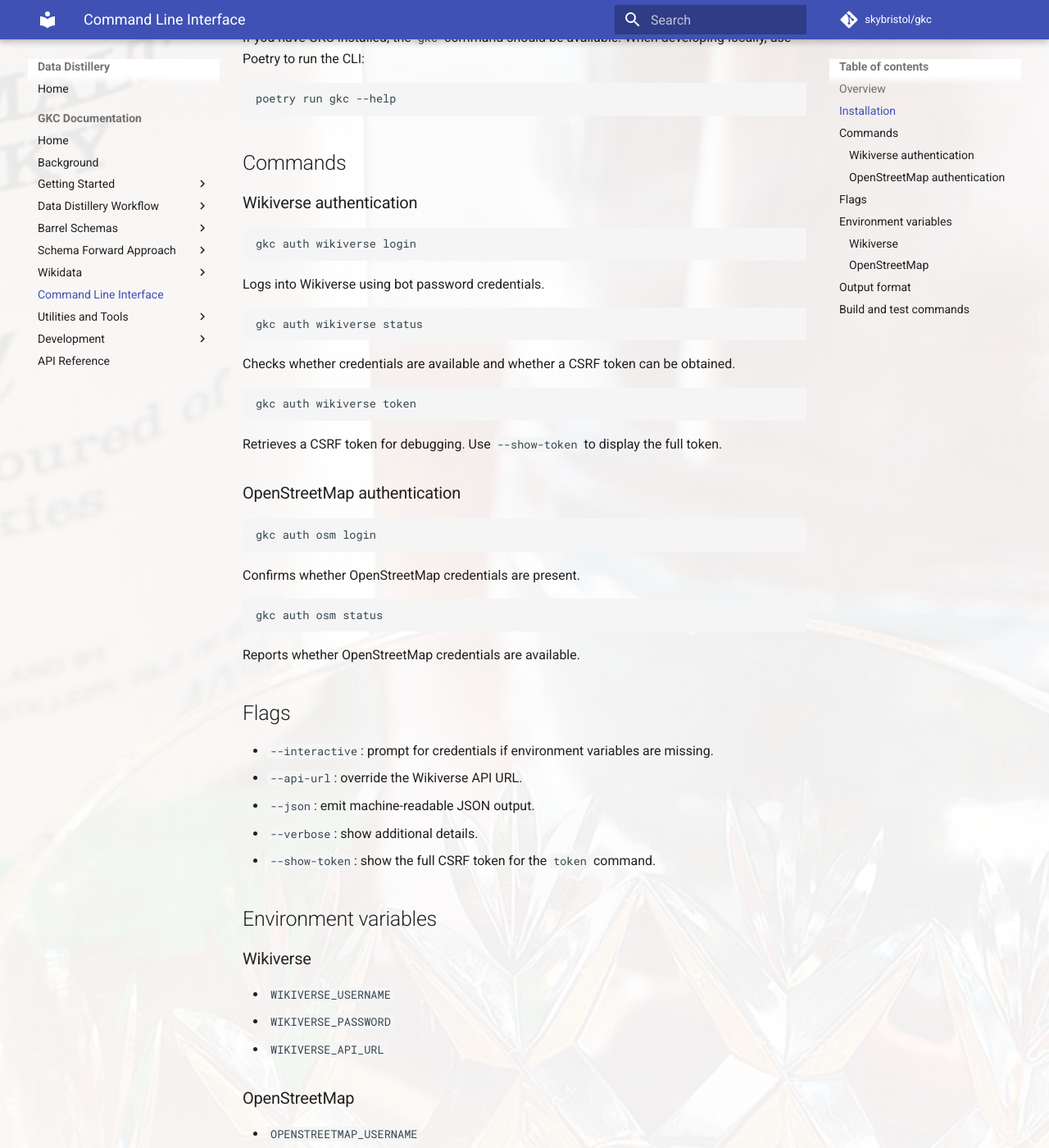
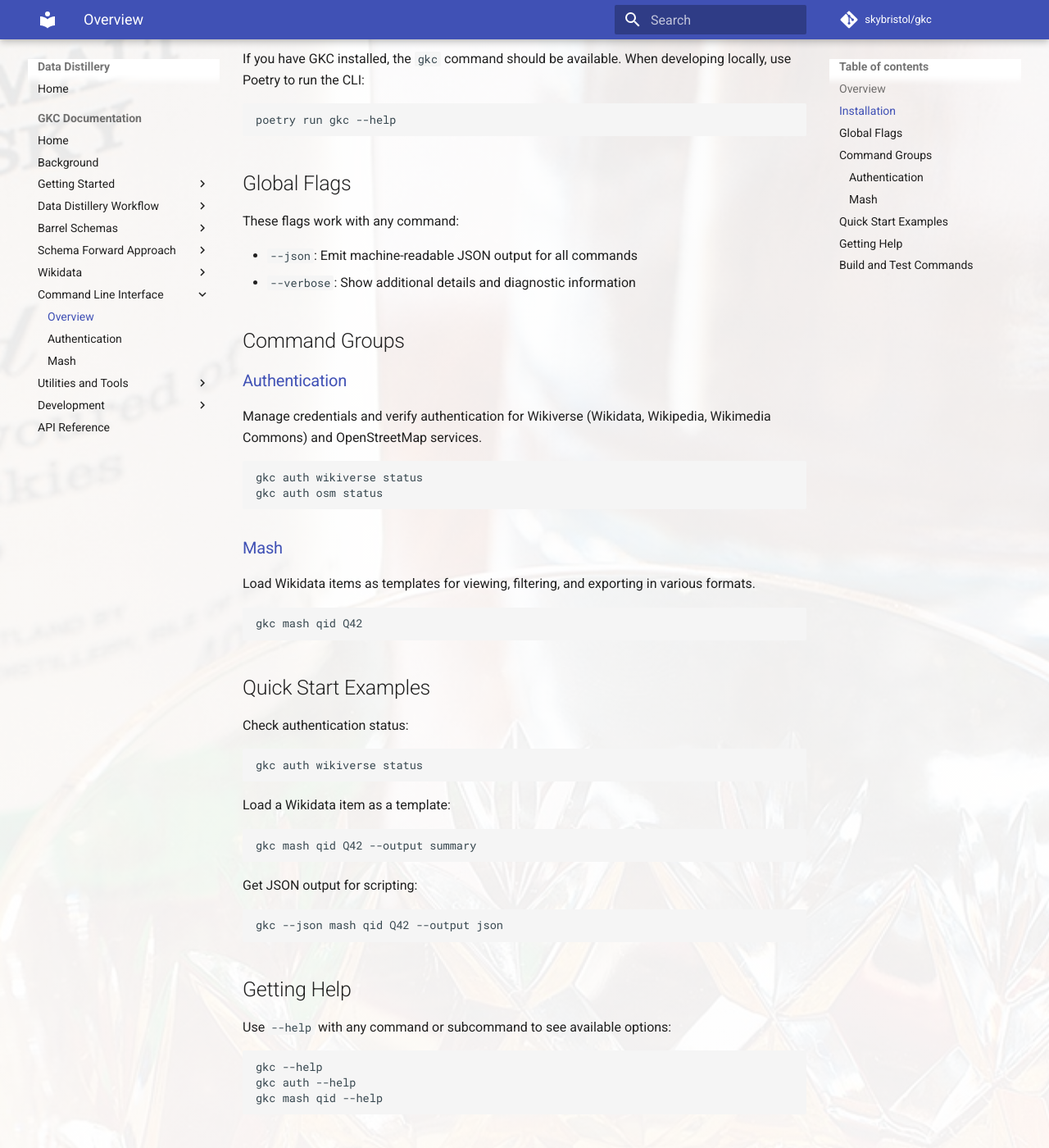
Before and after one commit to skybristol/gkc, an MkDocs documentation site: the page built from docs/gkc/cli/index.md, in a window 1280 px wide and 1400 px high, scrolled down 405 px. Shown: the whole window at 82% size. Built offline with MkDocs 1.6.1 and Material for MkDocs 9.7.7, drawn with Linux system fonts in a browser that asks for light colours; comment, search, counter and statistics services are not loaded; some of the changed lines change nothing that is shown; some of the changed text lies outside the part shown.

Commit message:
Add CLI documentation for mash route Fixes #44

````diff
--- a/docs/gkc/cli.md
+++ /dev/null
@@ -1,81 +0,0 @@
-# CLI
-
-Plain meaning: Run GKC tasks from your terminal.
-
-## Overview
-
-The CLI is a lightweight entry point for common workflows. The initial scope focuses on authentication checks for Wikiverse and OpenStreetMap.
-
-## Installation
-
-If you have GKC installed, the `gkc` command should be available. When developing locally, use Poetry to run the CLI:
-
-```bash
-poetry run gkc --help
-```
-
-## Commands
-
-### Wikiverse authentication
-
-```bash
-gkc auth wikiverse login
-```
-
-Logs into Wikiverse using bot password credentials.
-
-```bash
-gkc auth wikiverse status
-```
-
-Checks whether credentials are available and whether a CSRF token can be obtained.
-
-```bash
-gkc auth wikiverse token
-```
-
-Retrieves a CSRF token for debugging. Use `--show-token` to display the full token.
-
-### OpenStreetMap authentication
-
-```bash
-gkc auth osm login
-```
-
-Confirms whether OpenStreetMap credentials are present.
-
-```bash
-gkc auth osm status
-```
-
-Reports whether OpenStreetMap credentials are available.
-
-## Flags
-
-- `--interactive`: prompt for credentials if environment variables are missing.
-- `--api-url`: override the Wikiverse API URL.
-- `--json`: emit machine-readable JSON output.
-- `--verbose`: show additional details.
-- `--show-token`: show the full CSRF token for the `token` command.
-
-## Environment variables
-
-### Wikiverse
-
-- `WIKIVERSE_USERNAME`
-- `WIKIVERSE_PASSWORD`
-- `WIKIVERSE_API_URL`
-
-### OpenStreetMap
-
-- `OPENSTREETMAP_USERNAME`
-- `OPENSTREETMAP_PASSWORD`
-
-## Output format
-
-The CLI returns a single JSON object when `--json` is used. Tokens are redacted unless `--show-token` is provided.
-
-## Build and test commands
-
-- Build docs: `poetry run mkdocs build`
-- Run tests: `poetry run pytest`
--- /dev/null
+++ b/docs/gkc/cli/auth.md
@@ -0,0 +1,173 @@
+# Authentication Commands
+
+Plain meaning: Verify and manage credentials for external services.
+
+## Overview
+
+The authentication commands help you verify that your credentials are properly configured and can successfully authenticate with Wikiverse (Wikidata, Wikipedia, Wikimedia Commons) and OpenStreetMap services.
+
+## Wikiverse Authentication
+
+Wikiverse commands manage authentication for all Wikimedia projects (Wikidata, Wikipedia, Wikimedia Commons) using bot password credentials.
+
+### Login
+
+```bash
+gkc auth wikiverse login
+```
+
+Logs into Wikiverse using bot password credentials.
+
+**Options:**
+- `--interactive`: Prompt for credentials if environment variables are missing
+- `--api-url`: Override the Wikiverse API URL
+
+**Example:**
+```bash
+gkc auth wikiverse login --interactive
+```
+
+### Status
+
+```bash
+gkc auth wikiverse status
+```
+
+Checks whether credentials are available and whether a CSRF token can be obtained. This is the recommended way to verify your authentication setup.
+
+**Options:**
+- `--api-url`: Override the Wikiverse API URL
+
+**Example:**
+```bash
+gkc auth wikiverse status
+gkc --json auth wikiverse status
+```
+
+### Token
+
+```bash
+gkc auth wikiverse token
+```
+
+Retrieves a CSRF token for debugging purposes. Tokens are redacted by default for security.
+
+**Options:**
+- `--interactive`: Prompt for credentials if environment variables are missing
+- `--api-url`: Override the Wikiverse API URL
+- `--show-token`: Display the full token (use with caution)
+
+**Example:**
+```bash
+gkc auth wikiverse token
+gkc auth wikiverse token --show-token
+```
+
+## OpenStreetMap Authentication
+
+OpenStreetMap commands verify that OSM credentials are properly configured.
+
+### Login
+
+```bash
+gkc auth osm login
+```
+
+Confirms whether OpenStreetMap credentials are present.
+
+**Options:**
+- `--interactive`: Prompt for credentials if environment variables are missing
+
+**Example:**
+```bash
+gkc auth osm login --interactive
+```
+
+### Status
+
+```bash
+gkc auth osm status
+```
+
+Reports whether OpenStreetMap credentials are available.
+
+**Example:**
+```bash
+gkc auth osm status
+gkc --json auth osm status
+```
+
+## Environment Variables
+
+### Wikiverse
+
+These environment variables configure Wikiverse authentication:
+
+- `WIKIVERSE_USERNAME`: Your bot username (format: `YourUsername@BotName`)
+- `WIKIVERSE_PASSWORD`: Your bot password
+- `WIKIVERSE_API_URL`: API URL (optional, defaults to Wikidata)
+
+**Example:**
+```bash
+export WIKIVERSE_USERNAME="MyUser@MyBot"
+export WIKIVERSE_PASSWORD="abc123def456"
+```
+
+### OpenStreetMap
+
+These environment variables configure OSM authentication:
+
+- `OPENSTREETMAP_USERNAME`: Your OSM username
+- `OPENSTREETMAP_PASSWORD`: Your OSM password
+
+**Example:**
+```bash
+export OPENSTREETMAP_USERNAME="myuser"
+export OPENSTREETMAP_PASSWORD="secret123"
+```
+
+## Output Formats
+
+### Human-Readable Output
+
+By default, commands output simple status messages:
+
+```bash
+$ gkc auth wikiverse status
+Credentials and token validated
+authenticated: True
+logged_in: True
+api_url: https://www.wikidata.org/w/api.php
+token_ok: True
+```
+
+### JSON Output
+
+Use the `--json` flag for machine-readable output suitable for scripts:
+
+```bash
+$ gkc --json auth wikiverse status
+{
+  "command": "auth.wikiverse.status",
+  "ok": true,
+  "message": "Credentials and token validated",
+  "details": {
+    "authenticated": true,
+    "logged_in": true,
+    "api_url": "https://www.wikidata.org/w/api.php",
+    "token_ok": true
+  }
+}
+```
+
+## Security Notes
+
+- Tokens are automatically redacted in output unless `--show-token` is explicitly used
+- Never commit credentials or tokens to version control
+- Use environment variables or interactive prompts instead of command-line arguments for credentials
+- The `--json` output is safe to log as it redacts sensitive information by default
+
+## Related Documentation
+
+- [Authentication Guide](../authentication.md) - Detailed guide for setting up authentication in your code
+- [CLI Overview](index.md) - Main CLI documentation
--- /dev/null
+++ b/docs/gkc/cli/index.md
@@ -0,0 +1,80 @@
+# Command Line Interface (CLI)
+
+Plain meaning: Run GKC tasks from your terminal.
+
+## Overview
+
+The GKC command line interface provides a lightweight entry point for common workflows including authentication, data loading, and transformation tasks. Commands are organized into logical groups for easy discovery and use.
+
+## Installation
+
+If you have GKC installed, the `gkc` command should be available. When developing locally, use Poetry to run the CLI:
+
+```bash
+poetry run gkc --help
+```
+
+## Global Flags
+
+These flags work with any command:
+
+- `--json`: Emit machine-readable JSON output for all commands
+- `--verbose`: Show additional details and diagnostic information
+
+## Command Groups
+
+### [Authentication](auth.md)
+
+Manage credentials and verify authentication for Wikiverse (Wikidata, Wikipedia, Wikimedia Commons) and OpenStreetMap services.
+
+```bash
+gkc auth wikiverse status
+gkc auth osm status
+```
+
+### [Mash](mash.md)
+
+Load Wikidata items as templates for viewing, filtering, and exporting in various formats.
+
+```bash
+gkc mash qid Q42
+```
+
+## Quick Start Examples
+
+Check authentication status:
+```bash
+gkc auth wikiverse status
+```
+
+Load a Wikidata item as a template:
+```bash
+gkc mash qid Q42 --output summary
+```
+
+Get JSON output for scripting:
+```bash
+gkc --json mash qid Q42 --output json
+```
+
+## Getting Help
+
+Use `--help` with any command or subcommand to see available options:
+
+```bash
+gkc --help
+gkc auth --help
+gkc mash qid --help
+```
+
+## Build and Test Commands
+
+Build documentation:
+```bash
+poetry run mkdocs build
+```
+
+Run tests:
+```bash
+poetry run pytest
+```
--- /dev/null
+++ b/docs/gkc/cli/mash.md
@@ -0,0 +1,223 @@
+# Mash Commands
+
+Plain meaning: Load source data as ingredients for further actions.
+
+## Overview
+
+The mash module in GKC handles the input of various data and information content and structure that will be processed through data distillery workflows. The mash CLI provides an interface to the most common functionality that is useful at the command line.
+
+The name "mash" comes from the distillery metaphor—like grain that's been milled and steeped to extract fermentable sugars, mashed items extract the essential structure and content from source data, readying the ingredients for further processing.
+
+## Load Wikidata Item by QID
+
+```bash
+gkc mash qid <QID>
+```
+
+Load a Wikidata item by its QID (e.g., Q42) and output it in the specified format.
+
+**Arguments:**
+- `qid`: The Wikidata item ID (e.g., Q42, Q1234567)
+
+**Output Format Options:**
+- `--output summary`: (default) Human-readable summary of the item
+- `--output qsv1`: QuickStatements V1 format for bulk operations
+- `--output json`: Structured JSON representation
+
+**Filtering Options:**
+- `--exclude-properties <P1,P2,...>`: Comma-separated list of property IDs to exclude (e.g., P31,P21)
+- `--exclude-qualifiers`: Omit all qualifiers from the output
+- `--exclude-references`: Omit all references from the output
+
+**Item Creation Mode:**
+- `--new`: Use CREATE/LAST syntax for creating new items (default is edit mode for existing items)
+
+### Examples
+
+#### Summary Output (Default)
+
+View a human-readable summary of an item:
+
+```bash
+$ gkc mash qid Q42
+Template loaded: Q42
+qid: Q42
+labels: en: Douglas Adams
+descriptions: en: English science fiction writer
+aliases: en: Douglas Noël Adams, Douglas Noel Adams
+claims: 42
+```
+
+#### QuickStatements V1 Format
+
+Export an item for bulk creation of similar items:
+
+```bash
+$ gkc mash qid Q42 --output qsv1
+Q42|Len|"Douglas Adams"
+Q42|Den|"English science fiction writer"
+Q42|P31|Q5  /* instance of: human */
+Q42|P21|Q6581097  /* sex or gender: male */
+...
+```
+
+Use `--new` for creating new items with CREATE/LAST syntax:
+
+```bash
+$ gkc mash qid Q42 --output qsv1 --new
+CREATE
+LAST|Len|"Douglas Adams"
+LAST|Den|"English science fiction writer"
+LAST|P31|Q5  /* instance of: human */
+```
+
+#### JSON Format
+
+Export structured JSON for programmatic use:
+
+```bash
+$ gkc mash qid Q42 --output json
+{
+  "qid": "Q42",
+  "labels": {
+    "en": "Douglas Adams"
+  },
+  "descriptions": {
+    "en": "English science fiction writer"
+  },
+  "claims": [...]
+}
+```
+
+#### Filtering Properties
+
+Exclude specific properties (e.g., exclude "instance of" and "sex or gender"):
+
+```bash
+$ gkc mash qid Q42 --output qsv1 --exclude-properties P31,P21
+```
+
+Exclude qualifiers and references to get cleaner output:
+
+```bash
+$ gkc mash qid Q42 --output qsv1 --exclude-qualifiers --exclude-references
+```
+
+#### Machine-Readable Output
+
+Combine with `--json` flag for structured command output:
+
+```bash
+$ gkc --json mash qid Q42 --output summary
+{
+  "command": "mash.qid",
+  "ok": true,
+  "message": "Template loaded: Q42",
+  "details": {
+    "qid": "Q42",
+    "labels": "en: Douglas Adams",
+    "descriptions": "en: English science fiction writer",
+    ...
+  }
+}
+```
+
+## Output Format Details
+
+### Summary Format
+
+The summary format provides a high-level overview of the item including:
+- QID
+- Labels (by language)
+- Descriptions (by language)
+- Aliases (by language)
+- Claim count
+
+This format is useful for quickly understanding an item's structure.
+
+### QuickStatements V1 Format
+
+QuickStatements V1 (QSV1) is a tab-separated format used by the [QuickStatements tool](https://quickstatements.toolforge.org/) for batch operations on Wikidata. The output includes:
+
+- Labels: `Q42|Len|"Douglas Adams"`
+- Descriptions: `Q42|Den|"English science fiction writer"`
+- Claims: `Q42|P31|Q5` (with property label comments for readability)
+- Qualifiers and references (if not excluded)
+
+**Edit mode** (default): Uses the item's QID (e.g., `Q42|P31|Q5`)
+**New mode** (`--new`): Uses CREATE/LAST syntax for new items (e.g., `CREATE` followed by `LAST|P31|Q5`)
+
+Property labels are automatically fetched and included as comments (`/* property: value */`) to make the output more readable.
+
+### JSON Format
+
+The JSON format provides a complete structured representation suitable for:
+- Programmatic processing
+- Integration with other tools
+- Detailed inspection of item structure
+
+The JSON includes all labels, descriptions, aliases, and claims with their qualifiers and references (unless filtered).
+
+## Typical Workflows
+
+### Creating Similar Items
+
+1. Find an exemplar item on Wikidata (e.g., Q42)
+2. Load it with mash: `gkc mash qid Q42 --output qsv1 --new`
+3. Copy the output and modify labels/values as needed
+4. Paste into [QuickStatements](https://quickstatements.toolforge.org/) to create new items
+
+### Understanding Item Structure
+
+```bash
+# Get a quick overview
+gkc mash qid Q42
+
+# See full structure
+gkc mash qid Q42 --output json
+
+# Focus on specific properties
+gkc mash qid Q42 --output qsv1 --exclude-qualifiers --exclude-references
+```
+
+### Extracting Templates for Documentation
+
+```bash
+# Export clean template without system properties
+gkc mash qid Q42 --output qsv1 \
+  --exclude-properties P31,P21 \
+  --exclude-qualifiers \
+  --exclude-references > template.qs
+```
+
+## Property Label Comments
+
+When using QSV1 output, the command automatically fetches human-readable labels for properties and includes them as comments:
+
+```
+Q42|P31|Q5  /* instance of: human */
+Q42|P21|Q6581097  /* sex or gender: male */
+```
+
+This makes the output more readable without requiring constant lookups of property IDs. The labels are fetched efficiently in batch from Wikidata and use the default language (English).
+
+## Error Handling
+
+If an item cannot be loaded, the command will fail with an error message:
+
+```bash
+$ gkc mash qid Q999999999999
+Failed to load item Q999999999999: Item not found
+```
+
+Use `--verbose` to see additional diagnostic information:
+
+```bash
+$ gkc --verbose mash qid Q42
+```
+
+## Related Documentation
+
+- [Mash Tun](../mash_tun.md) - Overview of the mash stage in the distillery pipeline
+- [CLI Overview](index.md) - Main CLI documentation
+- [QuickStatements Documentation](https://www.wikidata.org/wiki/Help:QuickStatements) - External documentation for QuickStatements format
--- a/mkdocs.yml
+++ b/mkdocs.yml
@@ -75,7 +75,10 @@
       - Sitelinks:
         - Sitelinks Usage: gkc/wikidata/sitelinks_usage.md
         - Sitelinks Validation: gkc/wikidata/sitelinks_validation.md
-    - Command Line Interface: gkc/cli.md
+    - Command Line Interface:
+      - Overview: gkc/cli/index.md
+      - Authentication: gkc/cli/auth.md
+      - Mash: gkc/cli/mash.md
     - Utilities and Tools:
       - SPARQL Queries: gkc/sparql_queries.md
       - SPARQL Quick Reference: gkc/sparql_quick_reference.md
````
